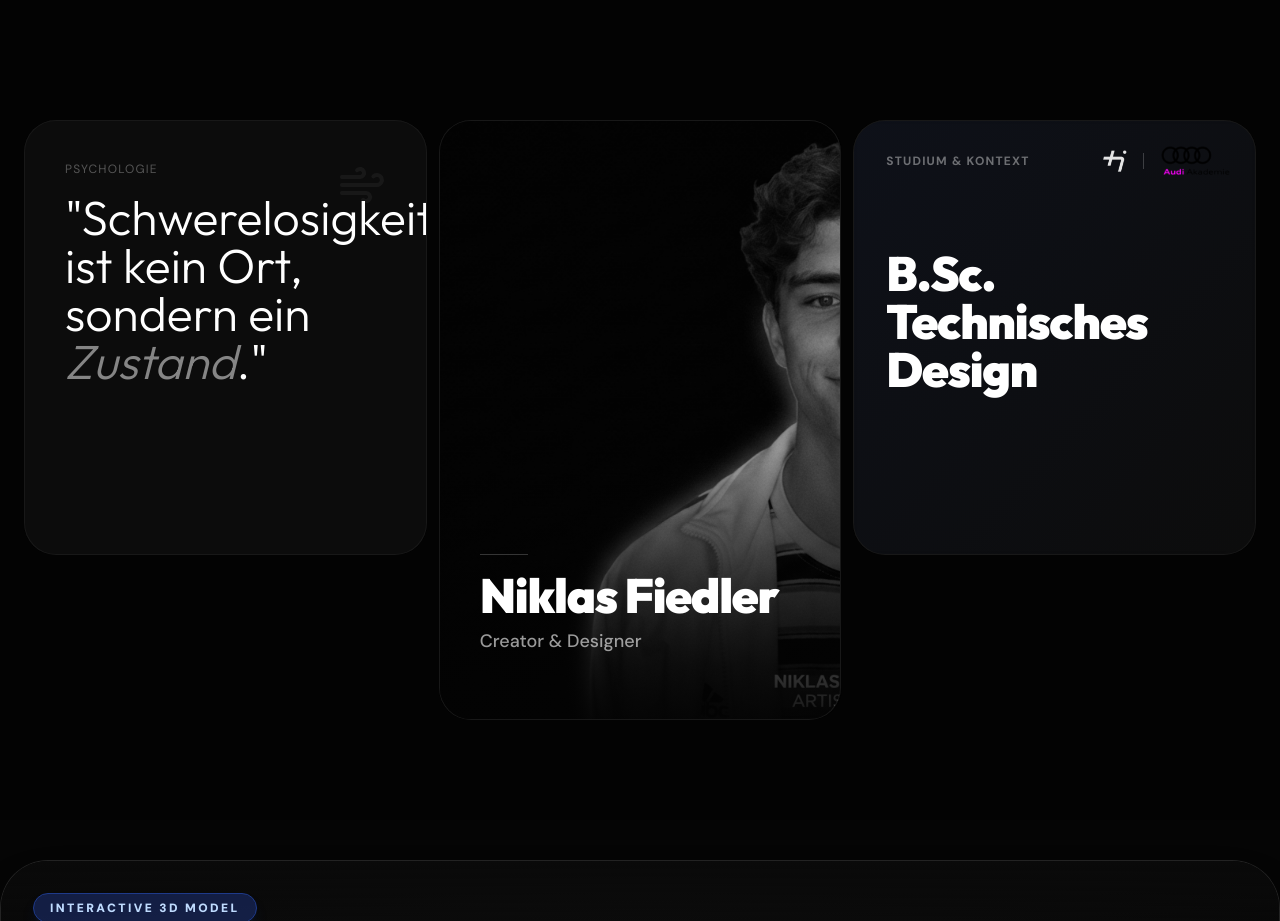
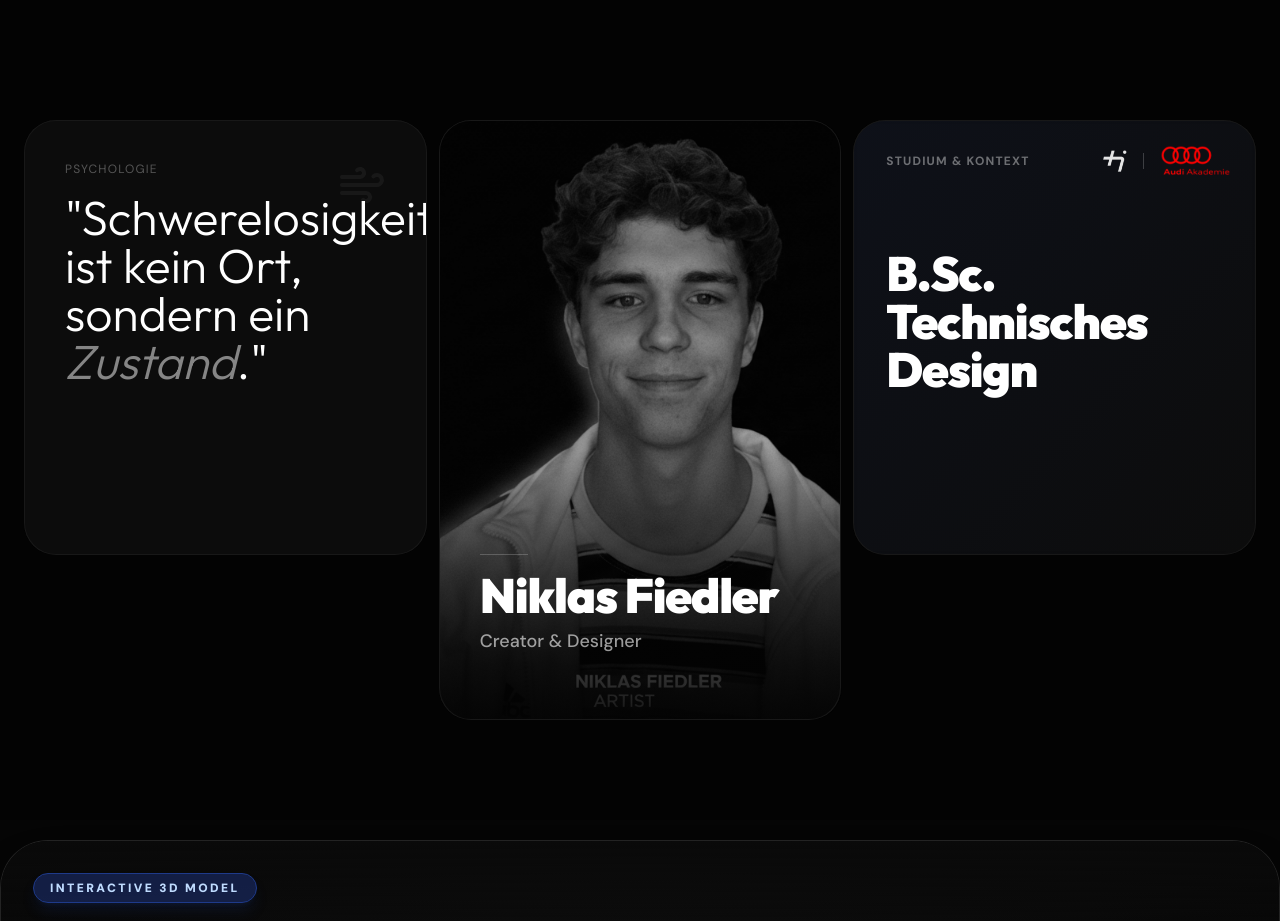
Before and after one commit to Nklsfdler/Schwerelos, a Next.js app: page / in a window 1280 px wide. Shown: the part 8780-9701 px from the top of the page. Built offline with nearby package versions, Linux system fonts and the light colour scheme.

Commit message:
chore: Critical UI Fixes Round 12 (True Red Audi, Centered Image, Smooth 3D)

```diff
--- a/app/components/ModelSection.tsx
+++ b/app/components/ModelSection.tsx
@@ -79,7 +79,7 @@ export default function ModelSection() {
         <section className="relative w-full min-h-screen md:h-screen bg-[#050505] flex flex-col items-center justify-center snap-section py-2 px-2 md:px-0">
 
             {/* SEPARATE CARD CONTAINER */}
-            <div className="relative w-full max-w-[1400px] h-[85vh] md:h-[90vh] bg-[#0a0a0a] border border-white/10 rounded-[3rem] overflow-hidden flex flex-col shadow-2xl">
+            <div className="relative w-full max-w-[1400px] h-[90vh] md:h-[95vh] bg-[#0a0a0a] border border-white/10 rounded-[3rem] overflow-hidden flex flex-col shadow-2xl">
 
                 {/* Background Texture */}
                 <div className="absolute inset-0 bg-[radial-gradient(ellipse_at_top,_var(--tw-gradient-stops))] from-neutral-800/10 via-[#0a0a0a] to-[#050505] pointer-events-none" />
@@ -112,7 +112,7 @@ export default function ModelSection() {
                         min-field-of-view="2deg"
                         interaction-prompt="none"
                         style={{ width: "100%", height: "100%", backgroundColor: "transparent" }}
-                        interpolation-decay="300"
+                        interpolation-decay="1000"
                     />
                 </div>
 
--- a/app/page.tsx
+++ b/app/page.tsx
@@ -409,7 +409,8 @@ export default function Home() {
 
                         {/* TILE 3: ARTIST */}
                         <SpotlightCard colSpan="md:col-span-4" rowSpan="md:row-span-2" className="min-h-[500px] md:min-h-[600px]">
-                            <img src="/sequence/Niklas/image.png" alt="Niklas Fiedler" className="absolute inset-0 w-full h-full object-cover object-[20%_50%] filter grayscale opacity-80 group-hover:opacity-100 transition-all duration-700" />
+                            {/* ROUND 12: FORCE CENTER */}
+                            <img src="/sequence/Niklas/image.png" alt="Niklas Fiedler" className="absolute inset-0 w-full h-full object-cover object-center filter grayscale opacity-80 group-hover:opacity-100 transition-all duration-700" />
                             <div className="absolute inset-0 bg-gradient-to-t from-[#030303] via-transparent to-transparent opacity-90" />
                             <div className="absolute bottom-0 left-0 p-6 md:p-10 w-full">
                                 <div className="h-px w-12 bg-white/20 mb-4" />
@@ -445,8 +446,14 @@ export default function Home() {
 
                                     <div className="h-4 w-px bg-white/20" />
 
-                                    {/* Audi: COMPLETELY RED (Sepia + Saturation + Hue Shift) */}
-                                    <img src="/logos/Audi Academy.png" alt="Audi Academy" className="h-8 w-auto object-contain filter grayscale(100%) sepia(100%) hue-rotate-[320deg] saturate-[500%] brightness-[.8] contrast-[1.2] opacity-100" />
+                                    {/* Audi: TRUE RED (Specific Filter Matrix for #FF0000) */}
+                                    {/* Removing Sepia/Hue combo, using precise filter */}
+                                    <img
+                                        src="/logos/Audi Academy.png"
+                                        alt="Audi Academy"
+                                        className="h-8 w-auto object-contain opacity-100"
+                                        style={{ filter: "brightness(0) saturate(100%) invert(16%) sepia(96%) saturate(6838%) hue-rotate(357deg) brightness(96%) contrast(126%)" }}
+                                    />
                                 </div>
 
                                 {/* Text Content - Tighter & Hover Only */}
```
